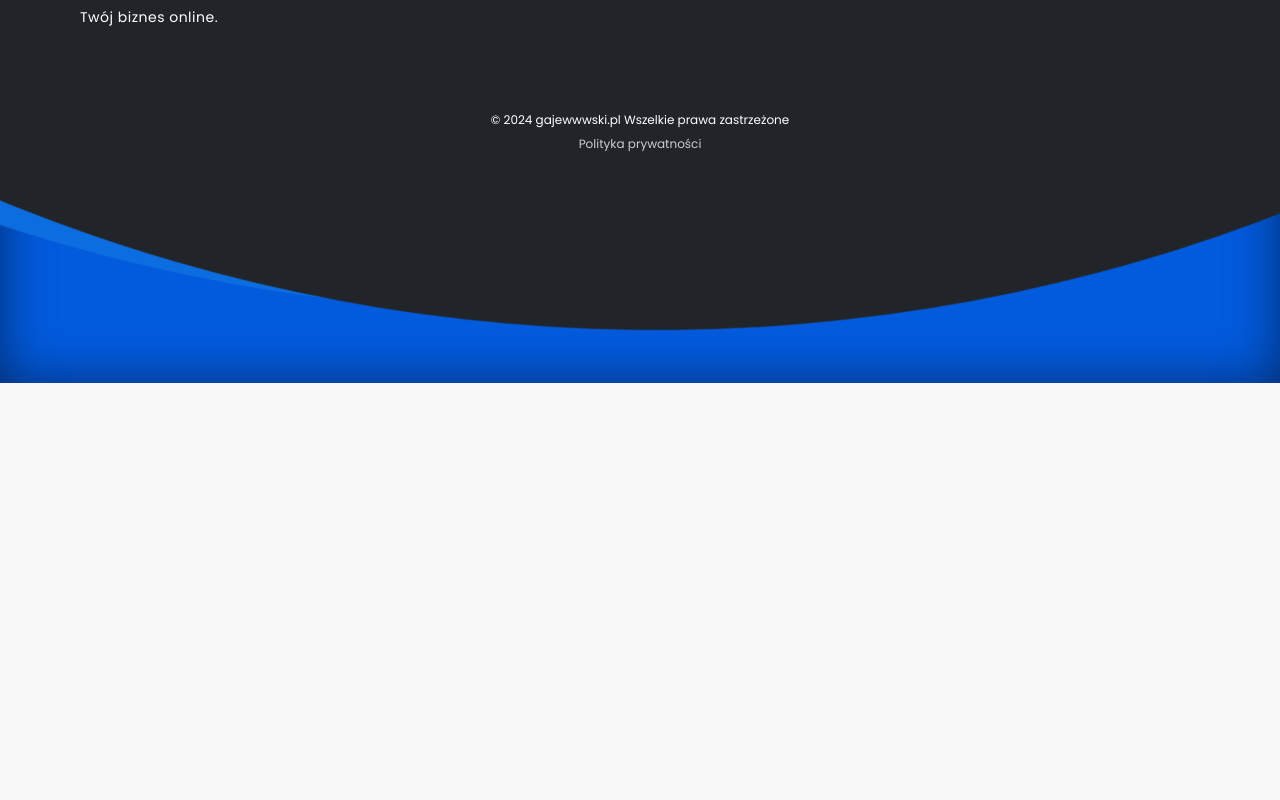
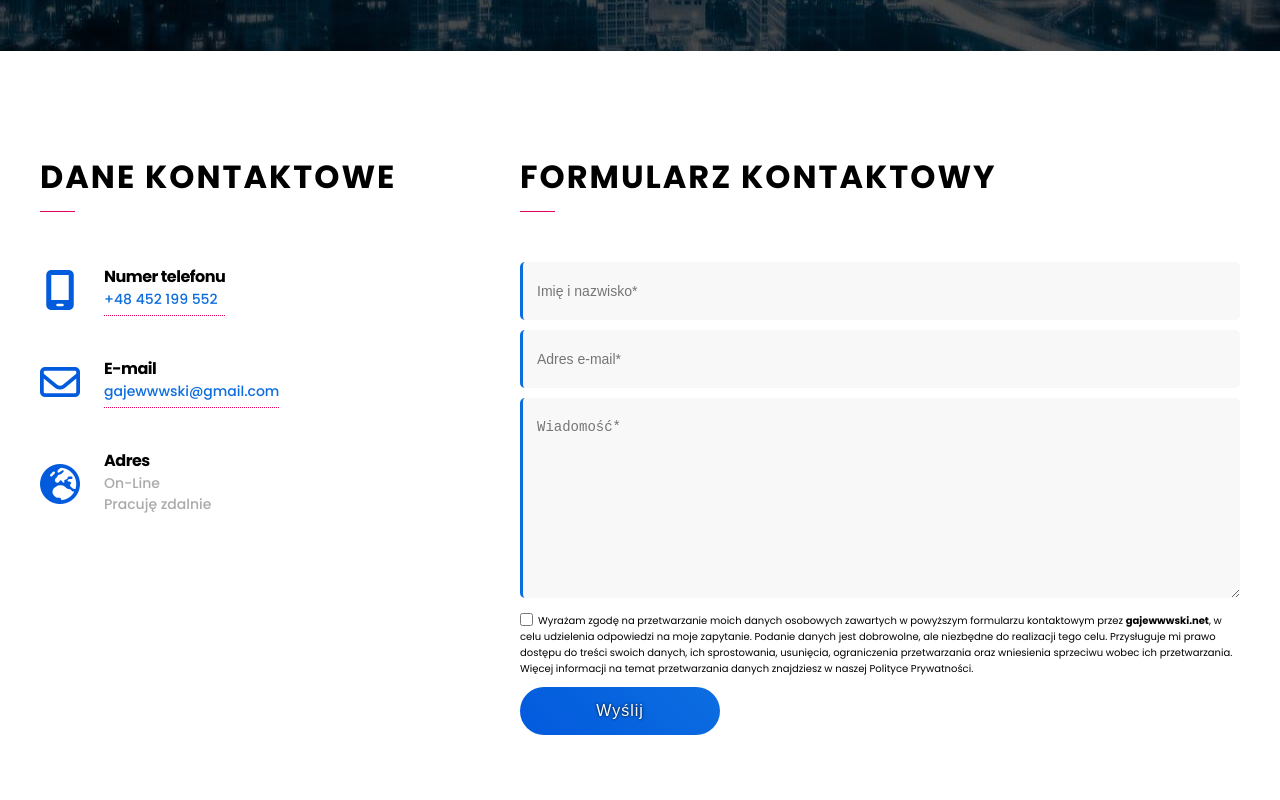
Before and after one commit to kwaq102/gajewwwski, a React (Create React App) app: page /kontakt in a window 1280 px wide. Shown: the part 360-1160 px from the top of the page. Before the commit the page ends 800 px from the top, so only its background shows below. Built offline with nearby package versions, Linux system fonts and the light colour scheme.

Commit message:
added contact page and made working contat form

```diff
--- a/package.json
+++ b/package.json
@@ -10,6 +10,7 @@
     "@types/jest": "^27.5.2",
     "@types/node": "^16.18.68",
     "@types/react-dom": "^18.2.18",
+    "axios": "^1.7.9",
     "lightgallery": "^2.8.2",
     "react": "^18.2.0",
     "react-awesome-reveal": "^4.2.7",
--- a/src/components/Form.tsx
+++ b/src/components/Form.tsx
@@ -1,22 +1,27 @@
 import React, { FormEvent, useEffect, useState } from "react";
+import { Link } from "react-router-dom";
+import axios from "axios";
 
 const Form = () => {
 	const REGEX = /^[0-9a-z_.-]+@[0-9a-z.-]+\.[a-z]{2,3}$/i;
-	// const REGEX = /^[\w-\.]+@([\w-]+\.)+[\w-]{2,4}$/g;
 
 	const [form, setForm] = useState({
 		name: "",
 		email: "",
 		message: "",
+		checked: false,
 	});
 
 	const [errorsMessage, setErrorsMessage] = useState({
 		name: "",
 		email: "",
 		message: "",
+		checked: "",
 	});
 
 	const [success, setSuccess] = useState(false);
+	const [failed, setFailed] = useState(false);
+	const [loading, setLoading] = useState(false);
 
 	useEffect(() => {
 		const timer = setTimeout(() => {
@@ -26,12 +31,22 @@ const Form = () => {
 		return () => clearInterval(timer);
 	}, [success]);
 
-	const updateForm = (key: string, value: string) => {
+	useEffect(() => {
+		const timer = setTimeout(() => {
+			setFailed(false);
+		}, 6000);
+
+		return () => clearInterval(timer);
+	}, [failed]);
+
+	const updateForm = (key: string, value: string | boolean) => {
 		cleanErrorsMessage();
+
 		setForm(form => ({
 			...form,
 			[key]: value,
 		}));
+		console.log(form.checked);
 	};
 
 	const updateErrorsMessage = (key: string, value: string) => {
@@ -58,21 +73,50 @@ const Form = () => {
 				? updateErrorsMessage("message", "Napisz wiadomość")
 				: updateErrorsMessage("message", "Wiadomość jest za krótka");
 		}
+
+		if (!form.checked) {
+			updateErrorsMessage("checked", "Należy wyrazić zgodę");
+		}
 	};
 
 	const sendForm = async (e: FormEvent) => {
 		e.preventDefault();
 
-		if (errorsMessage.email || errorsMessage.name || errorsMessage.message) {
+		if (
+			errorsMessage.email ||
+			errorsMessage.name ||
+			errorsMessage.message ||
+			errorsMessage.checked
+		) {
 			console.log("jesteśmy w błędzie");
 
 			return;
 		} else {
-			console.log("Powinien się pokazać formularz");
+			try {
+				const response = await axios.post(
+					"http://localhost/contact/contact.php",
 
-			console.log(form);
-			setSuccess(true);
-			clearForm();
+					{
+						email: form.email,
+						name: form.name,
+						message: form.message,
+					}
+				);
+				setLoading(true);
+
+				if (response.status !== 200) {
+					console.log(response);
+					console.error("Nie można wysłać wiadomosći");
+				} else {
+					setSuccess(true);
+					setLoading(false);
+					clearForm();
+				}
+			} catch (e) {
+				setFailed(true);
+				setLoading(false);
+				console.error("Nie można wysłać wiadomosći");
+			}
 		}
 	};
 
@@ -81,6 +125,7 @@ const Form = () => {
 			name: "",
 			email: "",
 			message: "",
+			checked: false,
 		});
 	};
 
@@ -89,9 +134,9 @@ const Form = () => {
 			email: "",
 			name: "",
 			message: "",
+			checked: "",
 		});
 	};
-
 	return (
 		<>
 			<form onSubmit={sendForm} className="form">
@@ -127,6 +172,30 @@ const Form = () => {
 					/>
 					<p className="form__error__text">{errorsMessage.message}</p>
 				</label>
+				<label className="form__label form__label__checkbox">
+					<input
+						type="checkbox"
+						className="form__checkbox"
+						checked={form.checked}
+						id="accept"
+						name="accept"
+						onChange={e => {
+							updateForm("checked", e.currentTarget.checked);
+						}}
+					/>
+					<p className="form__checkbox__text">
+						Wyrażam zgodę na przetwarzanie moich danych osobowych zawartych w
+						powyższym formularzu kontaktowym przez{" "}
+						<strong>gajewwwski.net</strong>, w celu udzielenia odpowiedzi na
+						moje zapytanie. Podanie danych jest dobrowolne, ale niezbędne do
+						realizacji tego celu. Przysługuje mi prawo dostępu do treści swoich
+						danych, ich sprostowania, usunięcia, ograniczenia przetwarzania oraz
+						wniesienia sprzeciwu wobec ich przetwarzania. Więcej informacji na
+						temat przetwarzania danych znajdziesz w naszej{" "}
+						<Link to="/polityka-prywatnosci">Polityce Prywatności.</Link>
+					</p>
+					<p className="form__error__text">{errorsMessage.checked}</p>
+				</label>
 				<button
 					className="form__btn btn"
 					type="submit"
@@ -135,7 +204,15 @@ const Form = () => {
 					Wyślij
 				</button>
 			</form>
-			<p className="success-info">{success && "Mamy sukces"}</p>
+			<p
+				className={`success-info
+					${success && "success-info__success"}
+					${failed && "success-info__failed"}`}
+			>
+				{success &&
+					"Twoja wiadomość została wysłana. Odpowiem najszybciej jak to możliwe. :)"}
+				{failed && "Coś poszło nie tak... spróbuj ponownie."}
+			</p>
 		</>
 	);
 };
--- a/src/layout/Contact.tsx
+++ b/src/layout/Contact.tsx
@@ -27,7 +27,7 @@ const Contact = () => {
 							On-Line <span>Pracuję zdalnie</span>
 						</p>
 					</div>
-					{/* <div>social media</div> */}
+					{/* TODO <div>social media</div> */}
 				</div>
 
 				<div className="contact__form-box">
--- a/src/pages/ContactPage.tsx
+++ b/src/pages/ContactPage.tsx
@@ -1,7 +1,19 @@
+import HeaderPage from "../components/HederPage";
+import Contact from "../layout/Contact";
+
 const ContactPage = () => {
 	return (
 		<div className="ContactPage page">
-			<h1>STRONA KONTAKTOWA</h1>
+			<HeaderPage
+				title="Kontakt"
+				description="Nie ma głupich pytań, są tylko nieodkryte możliwości! Skontaktuj się ze mną, a wspólnie znajdziemy rozwiązanie idealne dla Ciebie. Twój projekt zaczyna się od rozmowy."
+			/>
+			<div className="ContactPage__wrapper">
+				<Contact />
+
+				{/* TODO SOCIAL MEDIA */}
+				{/* TODO moze tutaj dajć najczęściej zadawane pytania */}
+			</div>
 		</div>
 	);
 };
--- a/src/styles/_Form.scss
+++ b/src/styles/_Form.scss
@@ -6,6 +6,20 @@
 	display: block;
 	width: 90%;
 	margin: 1em auto;
+}
+
+.form__label__checkbox {
+	.form__checkbox {
+		float: left;
+		margin: 0 5px 0 0;
+	}
+
+	.form__checkbox__text {
+		a {
+			color: black;
+			text-decoration: none;
+		}
+	}
 }
 
 .form__input {
@@ -45,6 +59,20 @@
 	margin-left: 5%;
 }
 
+// TODO style, jakiś popup na wiadmość
+
+.success-info {
+	display: none;
+}
+
+.success-info__success {
+	display: block;
+}
+
+.success-info__failed {
+	display: block;
+}
+
 @media (min-width: map-get($breakpoints, m)) {
 	.form {
 		width: 70%;
--- a/src/styles/index.scss
+++ b/src/styles/index.scss
@@ -31,3 +31,4 @@
 @import "_Card.scss";
 
 @import "_pagePortfolio.scss";
+@import "_pageContact.scss";
```
Also changed, not shown: src/styles/_pageContact.scss (added), 1 other file (tests, documents, lock files or other folders).
